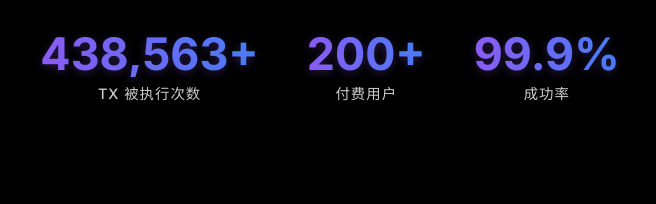
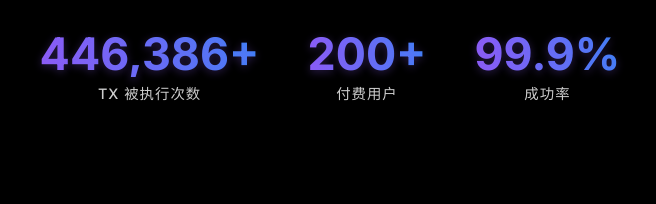
Before and after one commit to JsYb666/TX-HUB.github.io, a plain HTML site: page index.html in a window 1280 px wide. Shown: the part 175-379 px from the top of the page, 310-966 px from the left. Drawn offline with Linux system fonts and the light colour scheme.

Commit message:
Update index.html

```diff
--- a/index.html
+++ b/index.html
@@ -294,7 +294,7 @@
 
         document.addEventListener('DOMContentLoaded', () => {
             setTimeout(() => {
-                animateNumber(document.getElementById('exec-count'), 438563, 2200);
+                animateNumber(document.getElementById('exec-count'), 446386, 2200);
                 animateNumber(document.getElementById('user-count'), 200, 2200);
                 animateNumber(document.getElementById('success-rate'), 99.9, 2200, true);
             }, 400);
```
